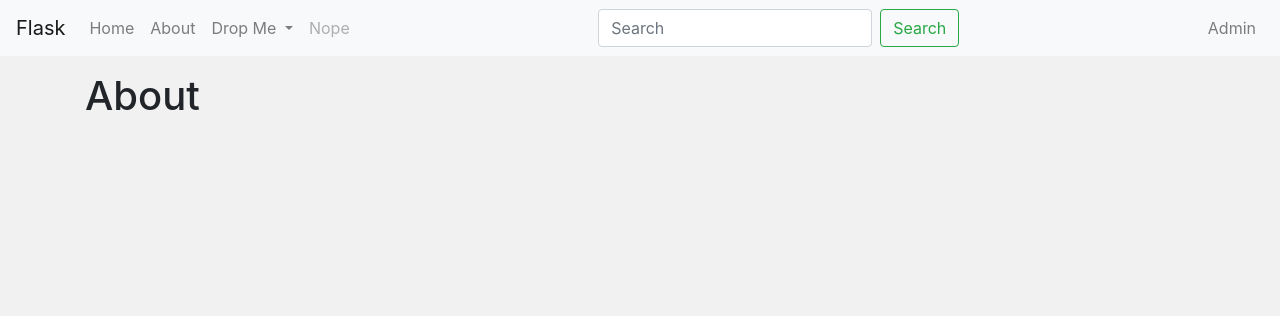
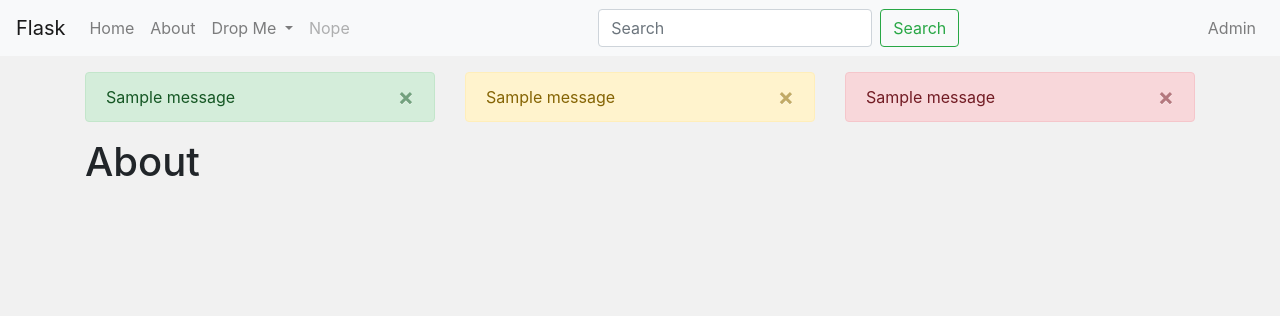
Before and after one commit to hyper-mage/LearnFlask, a Flask app: page /about in a window 1280 px wide. Shown: the top 316 px of the page. Run offline with Flask 2, Linux system fonts and the light colour scheme; one stand-in notice (Sample message) is shown; parts of the project's set-up code (start-up, migrations or seed data) failed here and were passed over; some libraries are stand-ins or nearby versions.

Commit message:
Learned some message flashing with flash. This included categories so we can assign levels such as success, warning, and danger to a message.

```diff
--- a/app/app/templates/public/templates/public_templates.html
+++ b/app/app/templates/public/templates/public_templates.html
@@ -63,6 +63,53 @@
 
   </nav>
 
+  <div class="container">
+    <div class="row">
+      <div class="col-sm-4">
+        {% with messages = get_flashed_messages(category_filter=["success"]) %}
+        {% if messages %}
+        {% for message in messages %}
+        <div class="alert alert-success alert-dismissible fade show" role="alert">
+          <span>{{ message }}</span>
+          <button type="button" class="close" data-dismiss="alert" aria-label="Close">
+            <span aria-hidden="true">&times;</span>
+          </button>
+        </div>
+        {% endfor %}
+        {% endif %}
+        {% endwith %}
+      </div>
+      <div class="col-sm-4">
+        {% with messages = get_flashed_messages(category_filter=["warning"]) %}
+        {% if messages %}
+        {% for message in messages %}
+        <div class="alert alert-warning alert-dismissible fade show" role="alert">
+          <span>{{ message }}</span>
+          <button type="button" class="close" data-dismiss="alert" aria-label="Close">
+            <span aria-hidden="true">&times;</span>
+          </button>
+        </div>
+        {% endfor %}
+        {% endif %}
+        {% endwith %}
+      </div>
+      <div class="col-sm-4">
+        {% with messages = get_flashed_messages(category_filter=["danger"]) %}
+        {% if messages %}
+        {% for message in messages %}
+        <div class="alert alert-danger alert-dismissible fade show" role="alert">
+          <span>{{ message }}</span>
+          <button type="button" class="close" data-dismiss="alert" aria-label="Close">
+            <span aria-hidden="true">&times;</span>
+          </button>
+        </div>
+        {% endfor %}
+        {% endif %}
+        {% endwith %}
+      </div>
+    </div>
+  </div>
+
   <main>
     {% block main %}{% endblock %}
   </main>
--- a/app/app/views.py
+++ b/app/app/views.py
@@ -77,23 +77,23 @@ def about():
     return render_template('public/about.html')
 
 
-@app.route('/sign-up', methods=["GET", "POST"])
-def sign_up():
+# @app.route('/sign-up', methods=["GET", "POST"])
+# def sign_up():
 
-    if request.method == "POST":
+#     if request.method == "POST":
 
-        req = request.form
+#         req = request.form
 
-        username = req['username']
-        email = req['email']
-        password = req['password']
+#         username = req['username']
+#         email = req['email']
+#         password = req['password']
 
-        print(username, email, password)
+#         print(username, email, password)
 
-        return redirect(request.url)
+#         return redirect(request.url)
 
 
-    return  render_template('public/sign_up.html')
+#     return  render_template('public/sign_up.html')
 
 users = {
     'LuminaryNutrition': {
@@ -357,3 +357,27 @@ def sign_out():
     session.pop("USERNAME", None)
 
     return redirect(url_for("sign_in"))
+
+
+# message flashing stuff
+
+from flask import request, redirect, flash
+
+@app.route('/sign-up', methods = ["GET", "POST"])
+def sign_up():
+
+    if request.method == 'POST':
+        req = request.form
+        username = req.get('username')
+        email = req.get('email')
+        password = req.get('password')
+
+        if not len(password) >= 10:
+            flash("Password must be at least 10 characters long", "warning")
+            return redirect(request.url)
+
+        flash("Account Created!", "success")
+
+        return redirect(request.url)
+
+    return render_template("public/sign_up.html")
```
